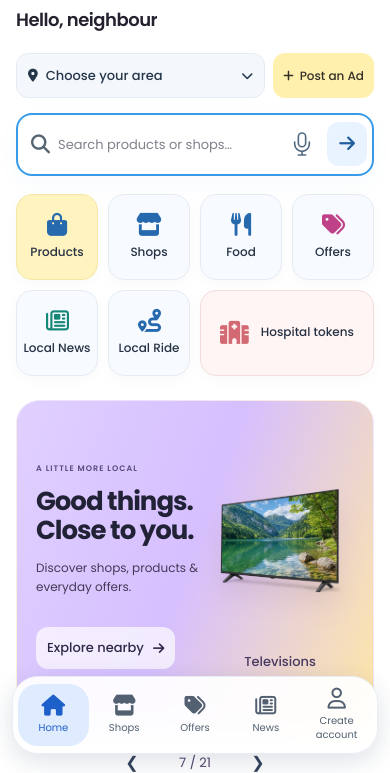
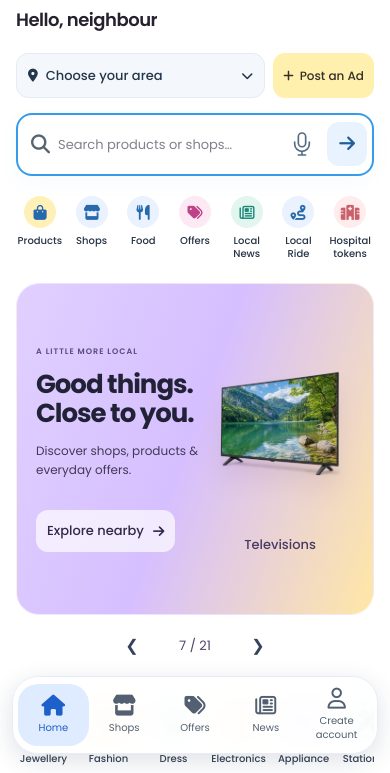
Before and after one commit to Sibi46/localdata, a Django app: template templates/index.html in a window 390 px wide. Shown: the part 78-851 px from the top of the page. Run offline with Django 4.2, Linux system fonts and the light colour scheme; the template is opened without the code that fills it, so the values that code supplies are empty; parts of the project's set-up code (start-up, migrations or seed data) failed here and were passed over.

Commit message:
Use compact homepage shortcut icons in a single row

```diff
--- a/static/css/home-market.css
+++ b/static/css/home-market.css
@@ -195,14 +195,20 @@ html[lang=ta] .market-home .market-promotion h1{font-size:clamp(22px,4vw,42px);l
 .market-home .market-product-photos{grid-template-rows:auto 64px}
 .market-home .market-product-photos .market-photo-caption{grid-area:2 / 1;align-self:start;text-align:center;color:#493a62;font-size:13px!important;font-weight:500;line-height:1.5!important;margin:0;padding:8px 3px 0;overflow-wrap:anywhere}
 
-/* Seven discovery shortcuts: one desktop row and two balanced mobile rows. */
-.market-home .primary-shortcuts.market-shortcuts{grid-template-columns:repeat(7,minmax(0,1fr))}
-.market-home .market-shortcuts>a:focus-visible,.market-home .market-shortcuts>button:focus-visible{outline:3px solid #2669ad;outline-offset:3px}
+/* Compact discovery icons with labels, kept in a single row. */
+.market-home .primary-shortcuts.market-shortcuts{display:grid;grid-template-columns:repeat(7,minmax(0,1fr));gap:6px;margin:18px 0 22px}
+.market-home .primary-shortcuts.market-shortcuts>a,.market-home .primary-shortcuts.market-shortcuts>button{display:flex;flex-direction:column;align-items:center;justify-content:flex-start;gap:7px;min-width:0;min-height:70px;padding:4px 0;border:0;border-radius:10px;background:transparent;box-shadow:none;font:500 11px/1.35 var(--sans)!important;color:#263244;text-align:center;overflow-wrap:normal;transform:none}
+.market-home .primary-shortcuts.market-shortcuts>a>i,.market-home .primary-shortcuts.market-shortcuts>button>i{display:grid;place-items:center;flex-shrink:0;width:36px;height:36px;border-radius:50%;background:#eaf2ff;font-size:17px;color:#2669ad}
+.market-home .primary-shortcuts.market-shortcuts .primary-products>i{background:#fff0b8}
+.market-home .primary-shortcuts.market-shortcuts .primary-offers>i{background:#fce9f3;color:#bf4288}
+.market-home .primary-shortcuts.market-shortcuts .primary-news>i{background:#e3f5ef;color:#168777}
+.market-home .primary-shortcuts.market-shortcuts>button>i{background:#ffeded;color:#c9616c}
+.market-home .primary-shortcuts.market-shortcuts>a>span,.market-home .primary-shortcuts.market-shortcuts>button>span{font-size:inherit;line-height:inherit;white-space:normal;max-width:100%}
+.market-home .primary-shortcuts.market-shortcuts>a:hover,.market-home .primary-shortcuts.market-shortcuts>button:hover{background:#f4f7fb;box-shadow:none;transform:none}
+.market-home .primary-shortcuts.market-shortcuts>a:focus-visible,.market-home .primary-shortcuts.market-shortcuts>button:focus-visible{outline:2px solid #2669ad;outline-offset:2px}
 @media(max-width:600px){
- .market-home .primary-shortcuts.market-shortcuts{grid-template-columns:repeat(4,minmax(0,1fr));gap:10px;margin:18px 0 24px}
- .market-home .primary-shortcuts.market-shortcuts>a,.market-home .primary-shortcuts.market-shortcuts>button{min-height:86px;flex-direction:column;gap:8px;padding:12px 6px;border-radius:16px;font-size:12px!important;line-height:1.4!important;overflow-wrap:normal}
- .market-home .primary-shortcuts.market-shortcuts>button[data-hospital-launch]{grid-column:span 2;flex-direction:row;gap:12px;padding:12px;background:#fff5f4;border-color:#f1deda}
- .market-home .primary-shortcuts.market-shortcuts>button[data-hospital-launch]>span{max-width:110px;text-align:left}
- .market-home .primary-shortcuts.market-shortcuts>a>i,.market-home .primary-shortcuts.market-shortcuts>button>i{font-size:23px}
- .market-home .primary-shortcuts.market-shortcuts>a>span,.market-home .primary-shortcuts.market-shortcuts>button>span{font-size:inherit;line-height:inherit}
+ .market-home .primary-shortcuts.market-shortcuts{gap:4px;margin:16px 0 18px}
+ .market-home .primary-shortcuts.market-shortcuts>a,.market-home .primary-shortcuts.market-shortcuts>button{font-size:10px!important;min-height:72px;gap:6px}
+ .market-home .primary-shortcuts.market-shortcuts>a>i,.market-home .primary-shortcuts.market-shortcuts>button>i{width:32px;height:32px;font-size:15px}
 }
+@media(max-width:360px){.market-home .primary-shortcuts.market-shortcuts{gap:2px}.market-home .primary-shortcuts.market-shortcuts>a,.market-home .primary-shortcuts.market-shortcuts>button{font-size:9px!important}}
--- a/templates/index.html
+++ b/templates/index.html
@@ -127,5 +127,5 @@
 <nav class="mobile-nav" aria-label="Mobile navigation"><a href="/" aria-current="page"><i class="fas fa-home" aria-hidden="true"></i><span>Home</span></a><a href="/businesses/"><i class="fas fa-store" aria-hidden="true"></i><span>Shops</span></a><a href="/advertise/"><i class="fas fa-tags" aria-hidden="true"></i><span>Offers</span></a><a href="/news/"><i class="far fa-newspaper" aria-hidden="true"></i><span>News</span></a><a href="{% if request.user.is_authenticated %}/account/{% else %}/register/{% endif %}"><i class="far fa-user" aria-hidden="true"></i><span>{% if request.user.is_authenticated %}Account{% else %}Create account{% endif %}</span></a></nav>
 
 <dialog id="area-dialog" class="area-dialog" aria-labelledby="area-title"><div class="area-dialog-inner"><button class="dialog-close icon-button" data-area-close type="button" aria-label="Close area selector"><i class="fas fa-times" aria-hidden="true"></i></button><span class="dialog-pin" aria-hidden="true"><i class="fas fa-map-marker-alt"></i></span><p class="eyebrow">LET'S MAKE IT LOCAL</p><h2 id="area-title">Where's your little<br>corner of the world?</h2><p>Enter your pincode to find businesses and offers around you.</p><form action="{% url 'select_area' %}" method="post">{% csrf_token %}<input type="hidden" name="next" value="/"><label for="local-pincode">Your pincode</label><div class="pin-input-row"><input id="local-pincode" name="pincode" type="text" inputmode="numeric" pattern="[1-9][0-9]{5}" minlength="6" maxlength="6" placeholder="e.g. 600001" value="{{ active_area }}" autocomplete="postal-code" required><button class="button button-green" type="submit">Explore <span aria-hidden="true">↗</span></button></div></form>{% if saved_areas %}<div class="saved-areas"><p>Your saved areas</p>{% for code in saved_areas %}<form method="post" action="{% url 'select_area' %}">{% csrf_token %}<input type="hidden" name="next" value="/"><button name="pincode" value="{{ code }}">{{ code }}</button></form>{% endfor %}</div>{% endif %}<a class="all-areas" href="/businesses/?pincode=">Just looking? Explore all businesses ↗</a></div></dialog>
-{% if not request.user.is_authenticated %}{% include 'includes/guest_account_dialog.html' %}<link rel="stylesheet" href="{% static 'css/local-prompts.css' %}?v=1"><script src="{% static 'js/local-prompts.js' %}?v=1" defer></script>{% endif %}{% include 'includes/promotion_tracking.html' %}<link rel="stylesheet" href="{% static 'css/home-language.css' %}?v=3">{% include 'includes/mobile_layout.html' %}<script src="{% static 'js/home-language.js' %}?v=7" defer></script><script src="{% static 'js/product-language.js' %}?v=5" defer></script><link rel="stylesheet" href="{% static 'css/home-market.css' %}?v=8"><script src="{% static 'js/product-voice.js' %}?v=1" defer></script><script src="{% static 'js/home-market.js' %}?v=5" defer></script><script src="{% static 'js/scheduled-ad-banner.js' %}?v=1" defer></script></body>
+{% if not request.user.is_authenticated %}{% include 'includes/guest_account_dialog.html' %}<link rel="stylesheet" href="{% static 'css/local-prompts.css' %}?v=1"><script src="{% static 'js/local-prompts.js' %}?v=1" defer></script>{% endif %}{% include 'includes/promotion_tracking.html' %}<link rel="stylesheet" href="{% static 'css/home-language.css' %}?v=3">{% include 'includes/mobile_layout.html' %}<script src="{% static 'js/home-language.js' %}?v=7" defer></script><script src="{% static 'js/product-language.js' %}?v=5" defer></script><link rel="stylesheet" href="{% static 'css/home-market.css' %}?v=9"><script src="{% static 'js/product-voice.js' %}?v=1" defer></script><script src="{% static 'js/home-market.js' %}?v=5" defer></script><script src="{% static 'js/scheduled-ad-banner.js' %}?v=1" defer></script></body>
 </html>
```
